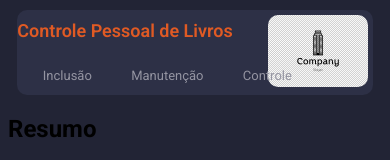
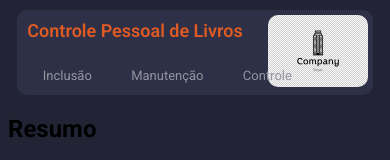
Before and after one commit to AlexandreCassilhas/JavaScript, a React (Vite) app in the folder react-course/controle-livros/: page /controle in a window 390 px wide. Shown: the top 160 px of the page. Built offline with nearby package versions, Linux system fonts and the light colour scheme.

Commit message:
css update in Menu

```diff
--- a/react-course/controle-livros/src/MenuSuperior.css
+++ b/react-course/controle-livros/src/MenuSuperior.css
@@ -96,7 +96,7 @@ div.logo {
 @media screen and (max-width: 740px) {
 
   h1 {
-    margin: 10px 0px;
+    margin: 10px 10px;
     padding: 0px 0px;
     font-size: 15px;
   }
```
